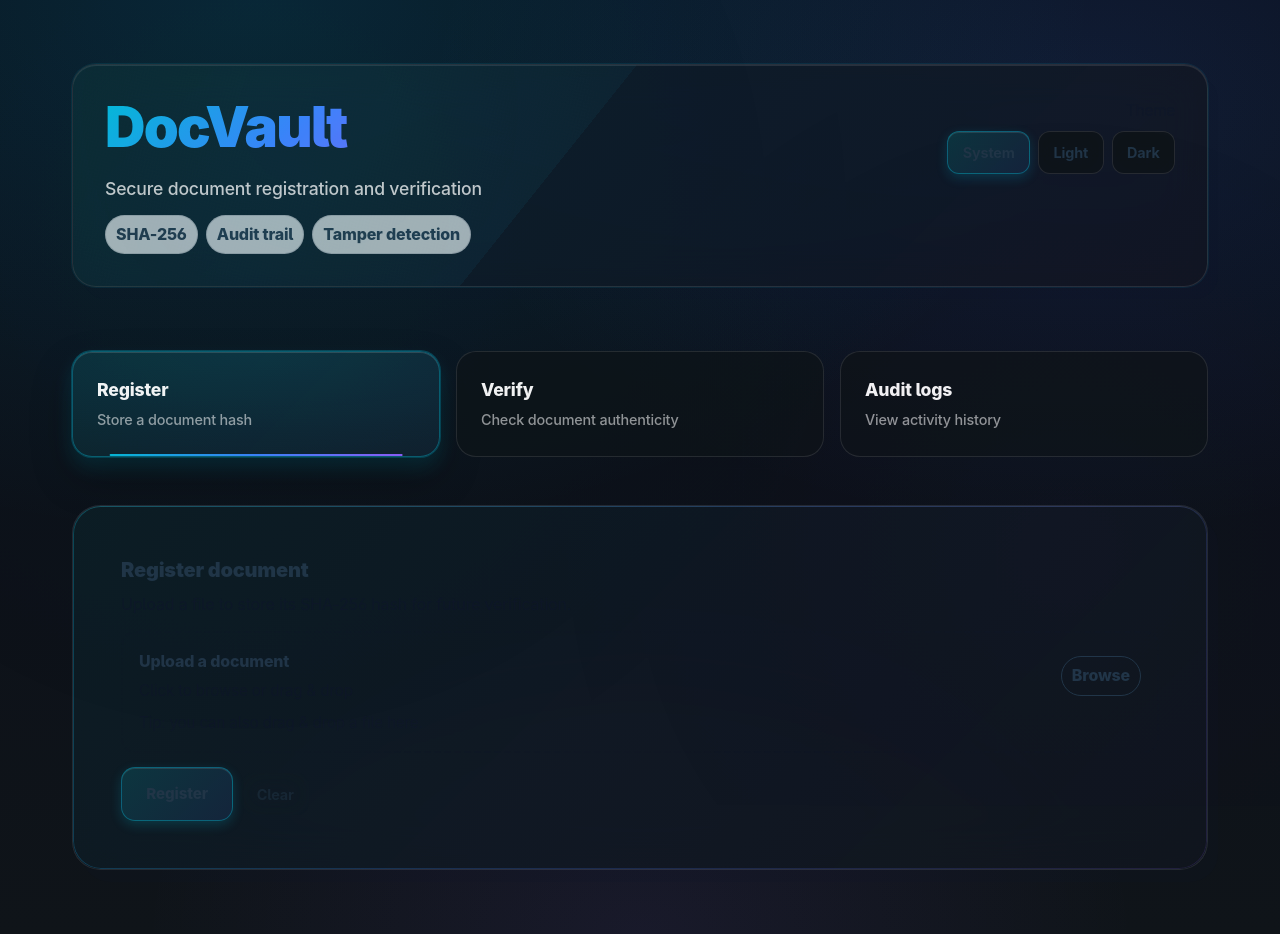
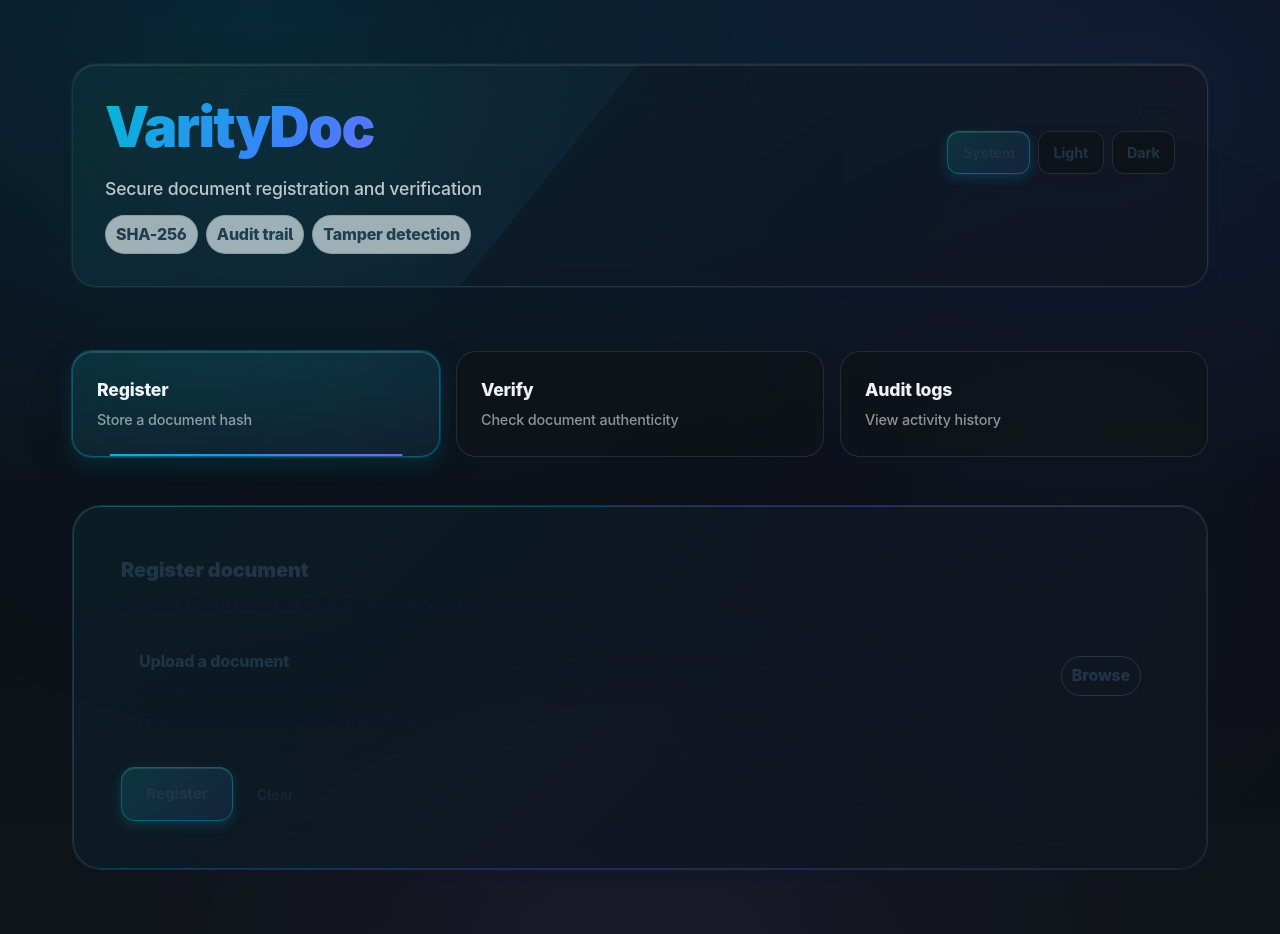
Before and after one commit to Jatin-code16/varitydoc, a React (Vite) app in the folder frontend/: page / in a window 1280 px wide. Built offline with nearby package versions, Linux system fonts and the light colour scheme.

Commit message:
Test automatic deployment

```diff
--- a/frontend/src/App.jsx
+++ b/frontend/src/App.jsx
@@ -72,7 +72,7 @@ function App() {
       <header className="appHeader">
         <div className="flex flex-col gap-3 sm:flex-row sm:items-start sm:justify-between">
           <div>
-            <h1 className="appTitle">DocVault</h1>
+            <h1 className="appTitle">VarityDoc</h1>
             <p className="appSubtitle">Secure document registration and verification</p>
             <div className="mt-3 flex flex-wrap gap-2" aria-label="Security badges">
               <span className="chip">SHA-256</span>
```
